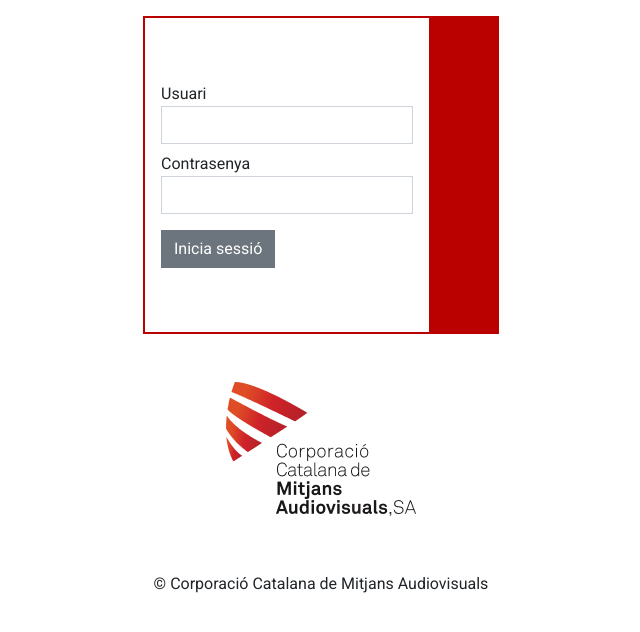
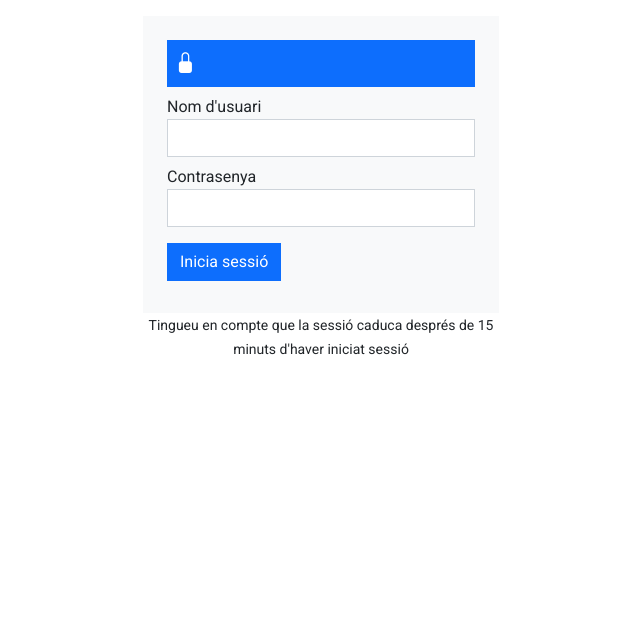
Before and after one commit to abatllees/tfgUOC, a Vue app: page /login in a window 1280 px wide. Shown: the top 632 px of the page, without its empty margins (319-959 px from the left). Built offline with nearby package versions, Linux system fonts and the light colour scheme; what vue-loading-overlay would draw is missing.

Commit message:
Applying new changes

```diff
--- a/src/App.vue
+++ b/src/App.vue
@@ -3,15 +3,12 @@
 	<main class="container mt-3 overflow-auto">
 		<router-view />
 	</main>
-	<footer>
-		<FooterComponent class="p-2 text-center w-100"></FooterComponent>
-	</footer>
 </template>
 
 <script>
 import router from "@/router"
 import NavBar from "@/components/NavBar.vue"
-import FooterComponent from "@/components/FooterComponent.vue"
+//import FooterComponent from "@/components/FooterComponent.vue"
 import store from "@/store/index.js"
 export default {
 	name: 'App',
@@ -21,7 +18,7 @@ export default {
 	},
 	components: {
 		NavBar,
-		FooterComponent
+		//FooterComponent
 	},
 	computed: {
 		logged_in() {
--- a/src/components/LoginForm.vue
+++ b/src/components/LoginForm.vue
@@ -1,7 +1,9 @@
 <template>
-    <form @submit.prevent="HANDLE_LOGIN()">
+    <form @submit.prevent="HANDLE_LOGIN()" class="bg-light p-4">
+        <div class="bg-primary text-white p-2"><i class="bi bi-lock-fill"></i></div>
+
         <div class="form-group my-2">
-            <label for="emailLogin">Usuari</label>
+            <label for="emailLogin">Nom d'usuari</label>
             <input type="email" class="form-control" id="emailLogin" aria-describedby="emailHelp" v-model="email">
         </div>
         <div class="form-group my-2">
@@ -13,9 +15,11 @@
                 <li v-for="error in error" :key="error">{{ error.message }}</li>
             </ul>
         </div>
-        <button type="submit" class="btn btn-secondary my-2">Inicia sessió</button>
+        <button type="submit" class="btn btn-primary my-2">Inicia sessió</button>
     </form>
-    <img src="@/assets/logoCCMA.png" alt="Logotip CCCMA" class="mx-auto d-block py-5">
+    <p class="text-center">
+        <small class="mt-2">Tingueu en compte que la sessió caduca després de 15 minuts d'haver iniciat sessió</small>
+    </p>
 </template>
 <script>
 import store from '@/store/index.js'
@@ -70,11 +74,8 @@ export default {
     }
 }
 </script>
-
 <style scoped>
-form {
-    border: 2px solid #bb0000;
-    border-right: 70px solid #bb0000;
-    padding: 56px 16px 56px 16px;
+i {
+    font-size: 1.3rem;
 }
 </style>
--- a/src/styles/custom.scss
+++ b/src/styles/custom.scss
@@ -12,6 +12,8 @@ $red: #bb0000;
 $black: #36333E;
 $green: #027505;
 $yellow: #D27517;
+$gray: #F4F4F4;
+
 $border-radius: 0px;
 
 /*# sourceMappingURL=custom.css.map */
--- a/src/views/DelegacioView.vue
+++ b/src/views/DelegacioView.vue
@@ -7,8 +7,8 @@
         </div>
     </section>
     <h5>Material a la delegació</h5>
-    <EasyDataTable :headers="headers" :items="items" alternating buttons-pagination :sort-by="sortBy"
-        :sort-type="sortType" :theme-color="$store.state.themeColor" :loading="loading">
+    <EasyDataTable :headers="headers" :items="items" alternating buttons-pagination :sort-by="sortBy" :sort-type="sortType"
+        :theme-color="$store.state.themeColor" :loading="loading">
     </EasyDataTable>
     <button class="btn btn-secondary mt-3 float-right">Imprimeix</button>
 </template>
@@ -24,12 +24,12 @@ export default {
     data() {
         return {
             headers: [
-                { text: "Núm. Mag", value: "NumMag", sortable: true },
+                { text: "Estat", value: "status", sortable: true },
                 { text: "Tipus de material", value: "Model.Subcategory.SubcategoryName", sortable: true },
                 { text: "Model", value: "Model.ModelName", sortable: true },
+                { text: "Núm. Mag", value: "NumMag", sortable: true },
                 { text: "Número de sèrie", value: "SerialNum", sortable: true },
                 { text: "Data d'entrada", value: "DataEntrada", sortable: true },
-                { text: "Creat per", value: "user_created.first_name", sortable: true },
             ],
             items: [],
             sortBy: "",
@@ -39,11 +39,21 @@ export default {
         }
     },
     async beforeMount() {
-        this.delegacio = await this.getDelegacio()
-        this.items = await this.getElements()
-        this.loading = !this.loading
+        this.getData()
+
+    },
+    watch: {
+        '$route.params.id': async function () {
+            this.getData()
+        }
     },
     methods: {
+        getData: async function () {
+            this.loading = true
+            this.delegacio = await this.getDelegacio()
+            this.items = await this.getElements()
+            this.loading = false
+        },
         getDelegacio: async function () {
             let params = {
                 collection: "Delegacio",
@@ -53,13 +63,14 @@ export default {
                 sort: "",
                 limit: ""
             }
-            return await store.dispatch("getElement", params)
+            const Delegacio = await store.dispatch("getElement", params)
+            return Delegacio.data.data
         },
         getElements: async function () {
             let params = {
                 collection: "Element",
                 fields: "?fields=*.*.*",
-                filter: "&filter[DelegacioActual][_eq]=" + this.$route.params.id + "&filter[status][_eq]=published",
+                filter: "&filter[DelegacioActual][_eq]=" + this.$route.params.id,
                 sort: "",
                 limit: ""
             }
@@ -69,6 +80,3 @@ export default {
     }
 }
 </script>
-<style>
-
-</style>
```
Also changed, not shown: src/styles/custom.css (+7 -1 lines), src/views/FitxaElement.vue (+12 -13 lines), 1 other file (tests, documents, lock files or other folders).
